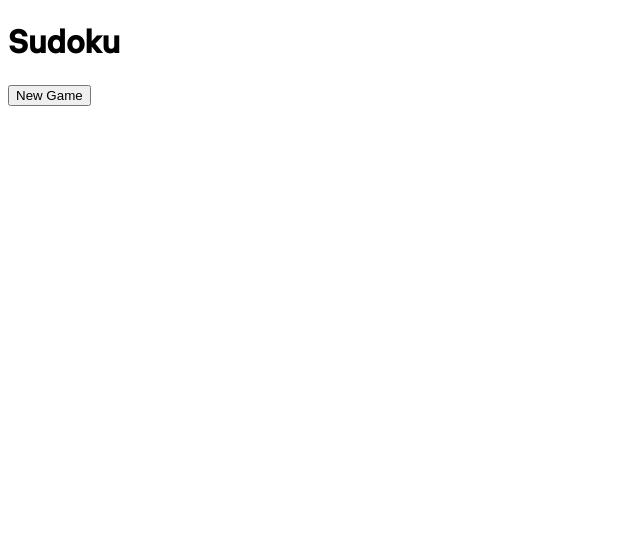
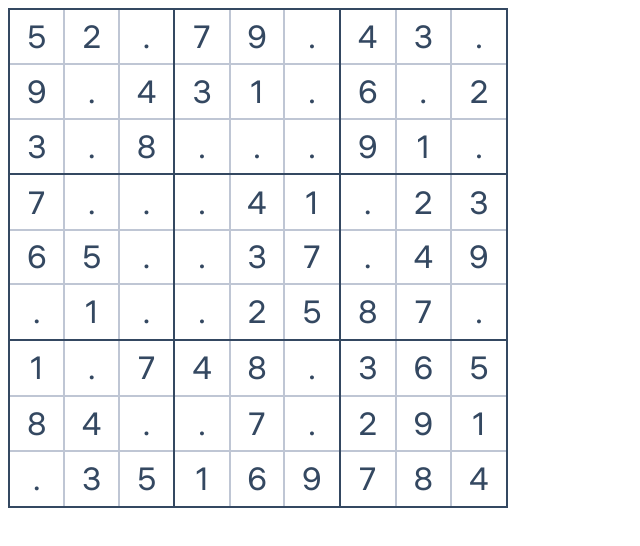
Before and after one commit to rzamfira/sudoku_react, a React (Vite) app: page / in a window 1280 px wide. Shown: the top 546 px of the page, without its empty margins (0-640 px from the left). Built offline with nearby package versions, Linux system fonts and the light colour scheme.

Commit message:
feat: add Sudoku board and puzzle generation

```diff
--- a/src/App.jsx
+++ b/src/App.jsx
@@ -1,21 +1,25 @@
-import { useState } from 'react'
-
+import { useState, useEffect } from 'react'
+import Board from './Board'
 import './App.css'
 
 function App() {
+  const [puzzle, setPuzzle] = useState(null);
 
-  const [puzzle, setPuzzle] = useState(() => sudoku.generate('medium'));
-
-  console.log(sudoku.board_string_to_grid(puzzle));
+  useEffect(() => {
+    if (window.sudoku) {
+      const puzzleString = window.sudoku.generate('medium');
+      const puzzleGrid = window.sudoku.board_string_to_grid(puzzleString);
+      setPuzzle(puzzleGrid);
+    }
+  }, []);
 
   return (
     <div className="App">
-      <h1>Sudoku</h1>
-      <div className="card">
-        <button onClick={() => setPuzzle(sudoku.generate('medium'))}>
-          New Game
-        </button>
-      </div>
+      {puzzle ? (
+        <Board puzzle={puzzle} />
+      ) : (
+        <p>Loading puzzle...</p>
+      )}
     </div>
   )
 }
--- /dev/null
+++ b/src/Board.css
@@ -0,0 +1,14 @@
+.board {
+
+    width: clamp(250px, 100%, 500px);
+    display: grid;
+    grid-template-columns: repeat(3, 1fr);
+    grid-template-rows: repeat(3, 1fr);
+    aspect-ratio: 1 / 1;
+    min-width: 0;
+    border: 2px solid var(--color-grid-primary);
+    box-sizing: border-box;
+    position: relative;
+    align-self: stretch;
+
+}
--- /dev/null
+++ b/src/Board.jsx
@@ -0,0 +1,19 @@
+import Square from './Square';
+import './Board.css';
+
+function Board({ puzzle }) {
+  const squares = [];
+  for (let i = 1; i <= 9; i++) {
+    squares.push(
+      <Square key={i} squareIndex={i} puzzle={puzzle} />
+    );
+  }
+
+  return (
+    <div className="board">
+      {squares}
+    </div>
+  );
+}
+
+export default Board;
--- /dev/null
+++ b/src/Cell.css
@@ -0,0 +1,46 @@
+.cell {
+    min-width: 0;
+    min-height: 0;
+    width: 100%;
+    height: 100%;
+    padding: 0;
+    font-size: clamp(14px, 6cqi, 32px);
+    font-family: Hauss;
+    font-weight: 400;
+    border: 0.01rem solid var(--color-grid-cell-border);
+    color: var(--color-grid-primary);
+    box-sizing: border-box;
+    display: flex;
+    align-items: center;
+    justify-content: center;
+    aspect-ratio: auto;
+    position: relative;
+}
+
+/* no right border for every last column of each square */
+.cell[data-column-index="2"],
+.cell[data-column-index="5"],
+.cell[data-column-index="8"] {
+    border-right: none;
+}
+
+/* no left border for every first column of each square */
+.cell[data-column-index="0"],
+.cell[data-column-index="3"],
+.cell[data-column-index="6"] {
+    border-left: none;
+}
+
+/* no bottom border for every last row of each square */
+.cell[data-row-index="2"],
+.cell[data-row-index="5"],
+.cell[data-row-index="8"] {
+    border-bottom: none;
+}
+
+/* no top border  */
+.cell[data-row-index="0"],
+.cell[data-row-index="3"],
+.cell[data-row-index="6"] {
+    border-top: none;
+}
--- /dev/null
+++ b/src/Cell.jsx
@@ -0,0 +1,11 @@
+import './Cell.css';
+
+function Cell({ value , rowIndex, columnIndex }) {
+  return (
+    <div className="cell" data-row-index={rowIndex} data-column-index={columnIndex}>
+      {value}
+    </div>
+  );
+}
+
+export default Cell;
--- /dev/null
+++ b/src/Square.css
@@ -0,0 +1,26 @@
+.square {
+    min-width: 0;
+    min-height: 0;
+    display: grid;
+    grid-template-columns: repeat(3, 1fr);
+    grid-template-rows: repeat(3, 1fr);
+    box-sizing: border-box;
+}
+
+.square[data-square-index="1"],
+.square[data-square-index="2"],
+.square[data-square-index="4"],
+.square[data-square-index="5"],
+.square[data-square-index="7"],
+.square[data-square-index="8"] {
+    border-right: 2px solid var(--color-grid-primary);
+}
+
+.square[data-square-index="1"],
+.square[data-square-index="2"],
+.square[data-square-index="3"],
+.square[data-square-index="4"],
+.square[data-square-index="5"],
+.square[data-square-index="6"] {
+    border-bottom: 2px solid var(--color-grid-primary);
+}
--- /dev/null
+++ b/src/Square.jsx
@@ -0,0 +1,27 @@
+import Cell from './Cell';
+import './Square.css';
+
+function Square({ squareIndex, puzzle }) {
+  const startRow = Math.floor((squareIndex - 1) / 3) * 3;
+  const startCol = ((squareIndex - 1) % 3) * 3;
+  const cells = [];
+
+  for (let i = 0; i < 3; i++) {
+    for (let j = 0; j < 3; j++) {
+      const row = startRow + i;
+      const col = startCol + j;
+      const value = puzzle[row][col];
+      cells.push(
+        <Cell key={`${row}-${col}`} value={value} rowIndex={row} columnIndex={col} />
+      );
+    }
+  }
+
+  return (
+    <div className="square" data-square-index = {squareIndex}>
+      {cells}
+    </div>
+  );
+}
+
+export default Square;
```
